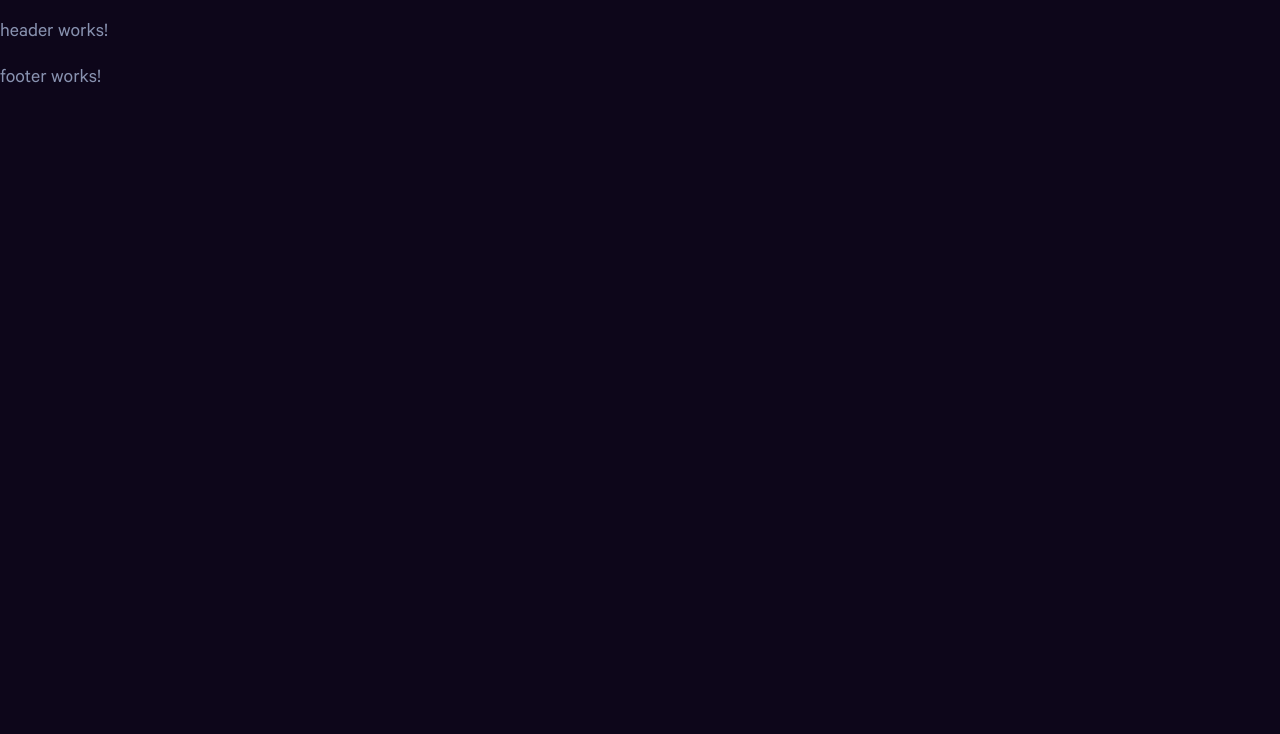
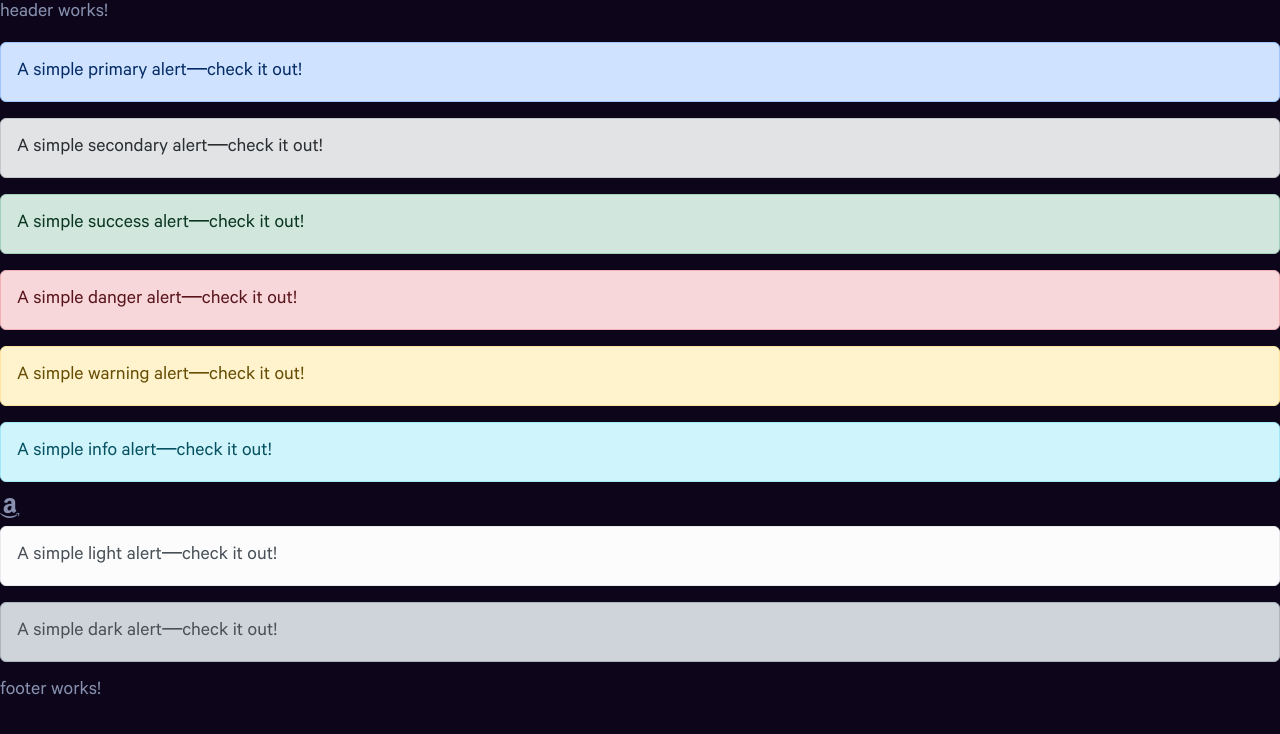
Before and after one commit to Pavangokulbr/pavangokul, an Angular app: page / in a window 1280 px wide. Shown: the top 734 px of the page. Built offline with nearby package versions, Linux system fonts and the light colour scheme.

Commit message:
added bootstrap and bootstrap-icons

```diff
--- a/angular.json
+++ b/angular.json
@@ -30,6 +30,8 @@
               "src/assets"
             ],
             "styles": [
+              "node_modules/bootstrap/dist/css/bootstrap.min.css",
+              "node_modules/bootstrap-icons/font/bootstrap-icons.css",
               "src/themes/variables.scss",
               "src/themes/fonts.scss",
               "src/themes/base.scss",
--- a/package.json
+++ b/package.json
@@ -18,6 +18,8 @@
     "@angular/platform-browser": "^16.2.0",
     "@angular/platform-browser-dynamic": "^16.2.0",
     "@angular/router": "^16.2.0",
+    "bootstrap": "^5.3.2",
+    "bootstrap-icons": "^1.11.1",
     "rxjs": "~7.8.0",
     "tslib": "^2.3.0",
     "zone.js": "~0.13.0"
--- a/src/app/app.component.html
+++ b/src/app/app.component.html
@@ -1,2 +1,27 @@
 <app-header></app-header>
+<div class="alert alert-primary" role="alert">
+    A simple primary alert—check it out!
+  </div>
+  <div class="alert alert-secondary" role="alert">
+    A simple secondary alert—check it out!
+  </div>
+  <div class="alert alert-success" role="alert">
+    A simple success alert—check it out!
+  </div>
+  <div class="alert alert-danger" role="alert">
+    A simple danger alert—check it out!
+  </div>
+  <div class="alert alert-warning" role="alert">
+    A simple warning alert—check it out!
+  </div>
+  <div class="alert alert-info" role="alert">
+    A simple info alert—check it out!
+  </div>
+  <i class="bi bi-amazon"></i>
+  <div class="alert alert-light" role="alert">
+    A simple light alert—check it out!
+  </div>
+  <div class="alert alert-dark" role="alert">
+    A simple dark alert—check it out!
+  </div>
 <app-footer></app-footer>
```
Also changed, not shown: 1 other file (tests, documents, lock files or other folders).
